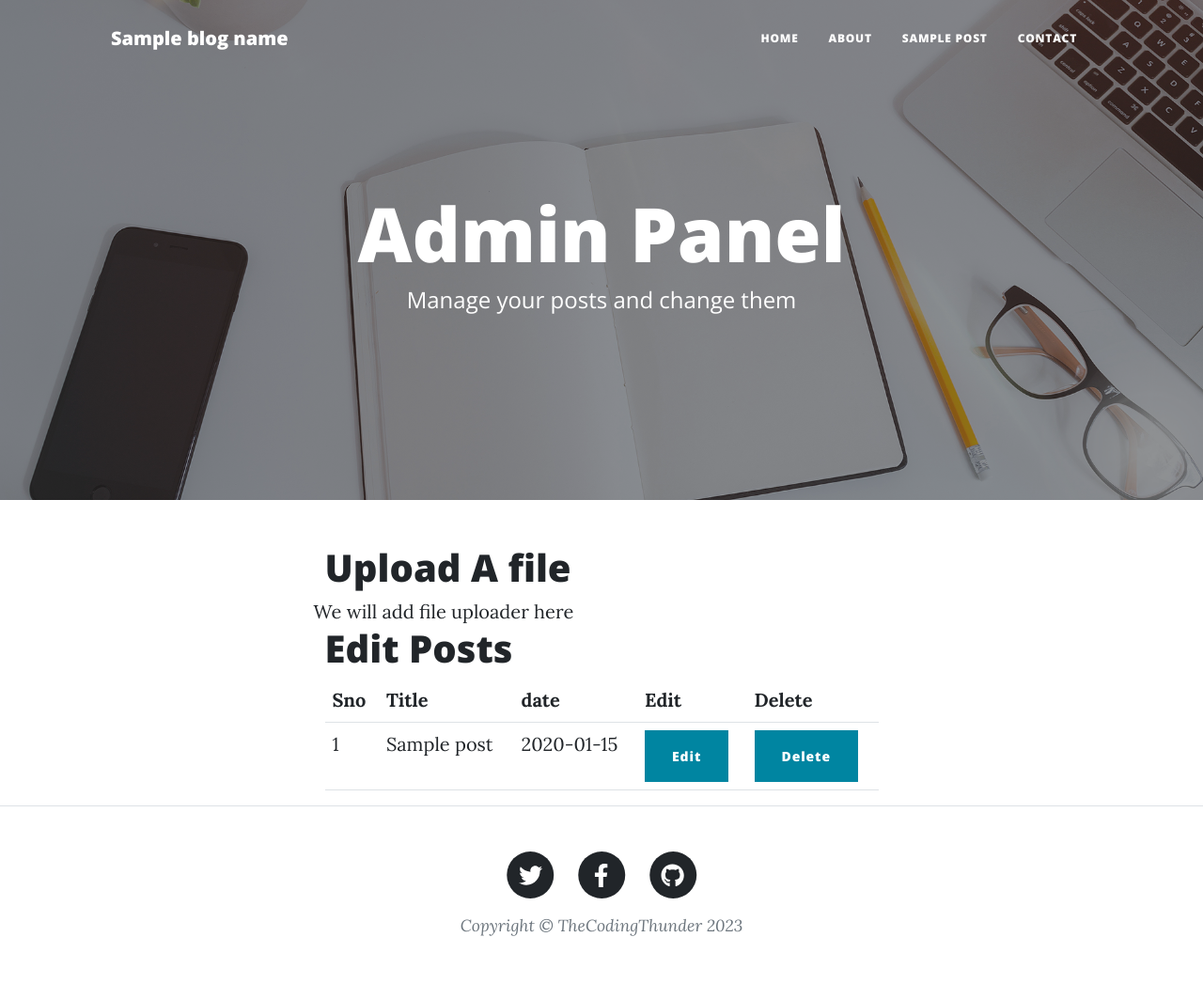
After one commit to varkush123/webproject, a Flask app: template templates/dashboard.html in a window 1280 px wide. The commit adds this page. Shown: the whole page at 94% size. Run offline with Flask 3, Linux system fonts and the light colour scheme; tables that the repository leaves empty hold one stand-in row (values such as "Sample post"); the template is opened without the code that fills it: values that come from a table or form of the project are taken from there, most other values are stand-ins (such as "Sample title", 1, 10 or a date in 2020); parts of the project's set-up code (start-up, migrations or seed data) failed here and were passed over; some libraries are stand-ins or nearby versions.

```diff
--- a/main.py
+++ b/main.py
@@ -1,5 +1,5 @@
 import os
-from flask import Flask, render_template, request
+from flask import Flask, render_template, request, session
 from flask_sqlalchemy import SQLAlchemy
 from flask_mail import Mail
 from dotenv import load_dotenv
@@ -9,6 +9,10 @@ load_dotenv()
 
 local_server = True
 app = Flask(__name__)
+
+
+app.secret_key = 'momos'
+
 EMAIL_USER = os.getenv('EMAIL_USER')
 EMAIL_PASS = os.getenv('EMAIL_PASS')
 
@@ -25,6 +29,8 @@ TAG_LINE = os.getenv('tag_line')
 ABOUT_TEXT = os.getenv('about_text')
 NO_OF_POSTS = int(os.getenv('no_of_posts'))
 LOGIN_IMAGE = os.getenv('login_image')
+ADMIN_USER = os.getenv('admin_user')
+ADMIN_PASS = os.getenv('admin_password')
 
 
 app.config['MAIL_SERVER'] = 'smtp.gmail.com'
@@ -84,11 +90,31 @@ def about ():
 
 @app.route("/dashboard", methods=['GET','POST'])
 def dashboard ():
+   if ('user' in session and session['user'] ==ADMIN_USER):
+      posts = Posts.query.all()
+      return render_template('dashboard.html', posts = posts,fb_url=FB_URL,
+              tw_url=TW_URL,
+              gh_url=GH_URL,
+              blog_name=BLOG_NAME,
+              tag_line=TAG_LINE,
+              about_text=ABOUT_TEXT)
+
+
    if(request.method== 'POST'):
-      #redirect to admin panel
-      pass
-   else:
-       return render_template('login.html',blog_name=BLOG_NAME, login_image=LOGIN_IMAGE)
+      username = request.form.get('uname')
+      userpass = request.form.get('pass')
+      if(username == ADMIN_USER and userpass == ADMIN_PASS):
+         #set the session variable
+         session['user'] = username
+         posts = Posts.query.all()
+         return render_template('dashboard.html', posts = posts, fb_url=FB_URL,
+                 tw_url=TW_URL,
+                 gh_url=GH_URL,
+                 blog_name=BLOG_NAME,
+                 tag_line=TAG_LINE,
+                 about_text=ABOUT_TEXT)
+
+   return render_template('login.html',blog_name=BLOG_NAME, login_image=LOGIN_IMAGE)
 
 @app.route("/contact", methods = ['GET', 'POST'])
 def contact ():
--- /dev/null
+++ b/templates/dashboard.html
@@ -0,0 +1,61 @@
+{% extends "layout.html" %}
+{% block body %}
+
+        <!-- Page Header-->
+        {% set background_image = url_for("static", filename="assets/img/home-bg.jpg") %}
+        <header class="masthead" style="background-image: url('{{ background_image }}')">
+            <div class="container position-relative px-4 px-lg-5">
+                <div class="row gx-4 gx-lg-5 justify-content-center">
+                    <div class="col-md-10 col-lg-8 col-xl-7">
+                        <div class="site-heading">
+                            <h1>Admin Panel</h1>
+                            <span class="subheading">Manage your posts and change them</span>
+                        </div>
+                    </div>
+                </div>
+            </div>
+        </header>
+        <!-- Main Content-->
+        <div class="container px-4 px-lg-5">
+            <div class="row gx-4 gx-lg-5 justify-content-center">
+                <div class="col-md-10 col-lg-8 col-xl-7">
+
+                 <h1>Upload A file</h1>
+                 <div class="row">
+                    We will add file uploader here
+                 </div>
+        <h1>Edit Posts</h1>
+        <table class="table">
+    <thead>
+      <tr>
+        <th>Sno</th>
+        <th>Title</th>
+        <th>date</th>
+        <th>Edit</th>
+        <th>Delete</th>
+      </tr>
+    </thead>
+    <tbody>
+
+      {% for post in posts %}
+      <tr>
+        <td>{{post.sno}}</td>
+        <td>{{post.title}}</td>
+        <td>{{post.date}}</td>
+        <td><button class="btn btn-primary">Edit</button></td>
+        <td><button class="btn btn-primary">Delete</button></td>
+      </tr>
+
+      {% endfor %}
+    </tbody>
+  </table>
+
+
+
+
+
+
+                </div>
+            </div>
+        </div>
+    {% endblock %}
```
Also changed, not shown: templates/index.html (+7 -2 lines), templates/login.html (+5 -5 lines).
